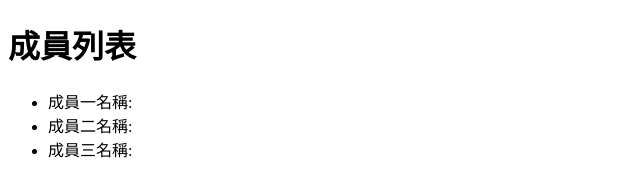
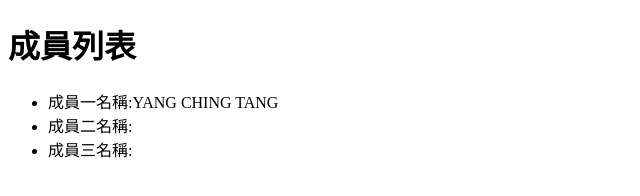
Before and after one commit to karenYCT/Practice2, a plain HTML site: page index.html in a window 1280 px wide. Shown: the whole page, without its empty margins (0-640 px from the left). Drawn offline with Linux system fonts and the light colour scheme.

Commit message:
ADD NAME

```diff
--- a/index.html
+++ b/index.html
@@ -8,7 +8,7 @@
 <body>
   <h1>成員列表</h1>
   <ul>
-    <li>成員一名稱:</li>
+    <li>成員一名稱:YANG CHING TANG</li>
     <li>成員二名稱:</li>
     <li>成員三名稱:</li>
   </ul>
```
